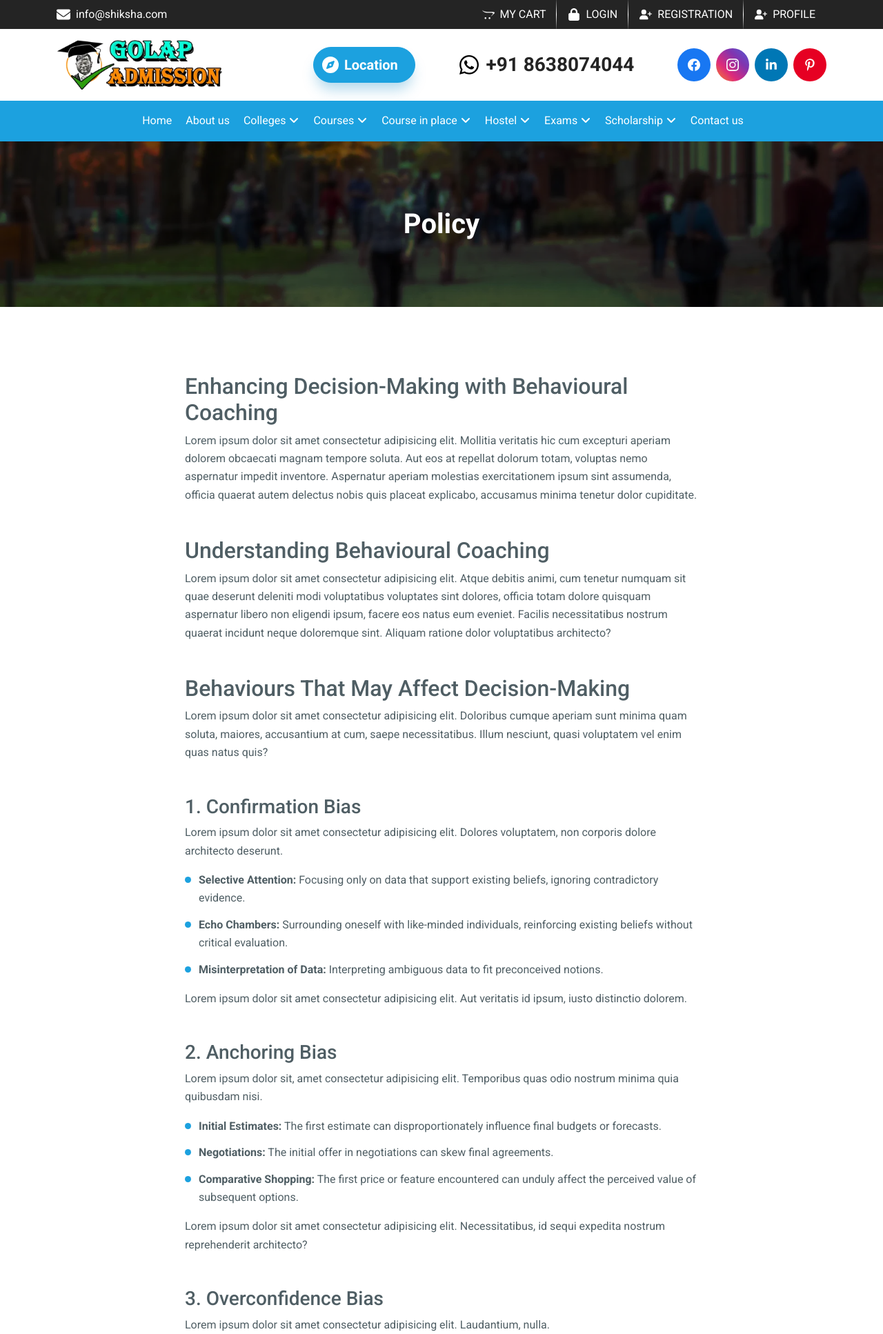
After one commit to shuvrod564/shiksha, a PHP site: page /basetemplate/policy.php in a window 1280 px wide. The commit adds this page. Shown: the top 1934 px of the page at 69% size. Run offline with PHP 8.4, Linux system fonts and the light colour scheme; data that the repository does not hold is empty; style sheets or scripts are compiled from the project's sources.

Commit message:
about and policy new section

```diff
--- /dev/null
+++ b/policy.php
@@ -0,0 +1,121 @@
+<!DOCTYPE html>
+<html lang="en">
+<head>
+    <meta charset="UTF-8">
+    <meta http-equiv="X-UA-Compatible" content="IE=edge">
+    <meta name="viewport" content="width=device-width, minimum-scale=1.0, initial-scale=1, shrink-to-fit=no">
+    <link rel="shortcut icon" href="assets/images/favicon.ico" type="image/x-icon">
+    <title>Policy</title>
+
+    <!-- All Stylesheets -->
+
+    <?php $folder='root'; include_once('includes/stylesheets.inc.php'); ?>
+</head>
+<body>
+
+    <main>
+        <!-- Preloader, Main Navigation Menu -->
+        <?php $folder='root'; include_once('includes/header.inc.php'); ?>
+
+        <!-- Header section start -->
+        <div class="position-relative py-5">
+            <img src="assets/images/global/hero-bg.webp" class="img-fluid w-100 h-100 object-fit-cover position-absolute top-0 start-0 z-0" alt="banner image">
+            <div class="position-absolute top-0 start-0 w-100 h-100 z-1 bg-black opacity-50"></div>
+            <div class="container py-md-5 position-relative z-3">
+                <h1 class="fs-1 fw-semibold text-white mb-0 text-center">Policy</h1>
+            </div><!--.container-->
+        </div>
+        <!-- Header section end -->
+
+        <!-- Header section end -->
+        <section class="py-5">
+            <div class="container">
+                <div class="col-lg-8 mx-auto">
+                    <h2 class="h2 mt-5">Enhancing Decision-Making with Behavioural Coaching</h2>
+                    <p>
+                       Lorem ipsum dolor sit amet consectetur adipisicing elit. Mollitia veritatis hic cum excepturi aperiam dolorem obcaecati magnam tempore soluta. Aut eos at repellat dolorum totam, voluptas nemo aspernatur impedit inventore. Aspernatur aperiam molestias exercitationem ipsum sint assumenda, officia quaerat autem delectus nobis quis placeat explicabo, accusamus minima tenetur dolor cupiditate.
+                    </p>
+
+                    <h2 class="h2 mt-5">Understanding Behavioural Coaching</h2>
+                    <p>
+                        Lorem ipsum dolor sit amet consectetur adipisicing elit. Atque debitis animi, cum tenetur numquam sit quae deserunt deleniti modi voluptatibus voluptates sint dolores, officia totam dolore quisquam aspernatur libero non eligendi ipsum, facere eos natus eum eveniet. Facilis necessitatibus nostrum quaerat incidunt neque doloremque sint. Aliquam ratione dolor voluptatibus architecto?
+                    </p>
+
+                    <h2 class="h2 mt-5">Behaviours That May Affect Decision-Making</h2>
+                    <p>
+                       Lorem ipsum dolor sit amet consectetur adipisicing elit. Doloribus cumque aperiam sunt minima quam soluta, maiores, accusantium at cum, saepe necessitatibus. Illum nesciunt, quasi voluptatem vel enim quas natus quis?
+                    </p>
+
+                    <h3 class="h3 mt-5">1. Confirmation Bias</h3>
+                    <p>
+                        Lorem ipsum dolor sit amet consectetur adipisicing elit. Dolores voluptatem, non corporis dolore architecto deserunt.
+                    </p>
+                    <ul class="disc__list d-flex flex-column gap-2 mb-3">
+                        <li><strong>Selective Attention:</strong> Focusing only on data that support existing beliefs, ignoring contradictory evidence.</li>
+                        <li><strong>Echo Chambers:</strong> Surrounding oneself with like-minded individuals, reinforcing existing beliefs without critical evaluation.</li>
+                        <li><strong>Misinterpretation of Data:</strong> Interpreting ambiguous data to fit preconceived notions.</li>
+                    </ul>
+                    <p>
+                        Lorem ipsum dolor sit amet consectetur adipisicing elit. Aut veritatis id ipsum, iusto distinctio dolorem.
+                    </p>
+
+                    <h3 class="h3 mt-5">2. Anchoring Bias </h3>
+                    <p>
+                        Lorem ipsum dolor sit, amet consectetur adipisicing elit. Temporibus quas odio nostrum minima quia quibusdam nisi.
+                    </p>
+                    <ul class="disc__list d-flex flex-column gap-2 mb-3">
+                        <li><strong>Initial Estimates:</strong> The first estimate can disproportionately influence final budgets or forecasts.</li>
+                        <li><strong>Negotiations:</strong> The initial offer in negotiations can skew final agreements.</li>
+                        <li><strong>Comparative Shopping:</strong> The first price or feature encountered can unduly affect the perceived value of subsequent options.</li>
+                    </ul>
+                    <p>
+                        Lorem ipsum dolor sit amet consectetur adipisicing elit. Necessitatibus, id sequi expedita nostrum reprehenderit architecto?
+                    </p>
+
+                    <h3 class="h3 mt-5">3. Overconfidence Bias</h3>
+                    <p>
+                       Lorem ipsum dolor sit amet consectetur adipisicing elit. Laudantium, nulla.
+                    </p>
+                    <ul class="disc__list d-flex flex-column gap-2 mb-3">
+                        <li><strong>Risk Underestimation:</strong> Overcommitting to ambitious projects without fully considering potential risks.</li>
+                        <li><strong>Inadequate Preparation:</strong> Neglecting thorough research or preparation due to overconfidence in expertise.  </li>
+                        <li><strong>Resistance to Feedback:</strong> Dismissing alternative viewpoints or constructive criticism.</li>
+                    </ul>
+                    <p>
+                        Lorem ipsum dolor sit amet consectetur, adipisicing elit. Laboriosam qui libero voluptates? Sint ipsum nesciunt asperiores recusandae voluptas obcaecati reprehenderit explicabo fugiat molestias amet beatae ipsam doloremque, architecto maiores odit?
+                    </p>
+
+                    <h3 class="h3 mt-5">4. Herding Behaviour</h3>
+                    <p>
+                        Lorem ipsum dolor sit amet consectetur adipisicing elit. Eveniet, explicabo?
+                    </p>
+                    <ul class="disc__list d-flex flex-column gap-2 mb-3">
+                        <li><strong>Social Proof:</strong> Copying others’ behaviour, especially in uncertain situations.</li>
+                        <li><strong>Fear of Isolation:</strong> Conforming to group decisions to avoid standing out can stifle innovation.</li>
+                        <li><strong>Groupthink:</strong> Suppressing critical evaluation in favour of consensus.</li>
+                    </ul>
+                    <p>
+                        Lorem ipsum dolor sit amet, consectetur adipisicing elit. Ipsam excepturi adipisci ullam laboriosam cumque fuga a itaque vel voluptatibus atque?
+                    </p>
+
+                    <h2 class="h2 mt-5">Conclusion</h2>
+                      <p>
+                        Lorem ipsum dolor sit amet consectetur adipisicing elit. Ipsum laudantium aut culpa inventore itaque! Quos voluptate culpa recusandae nemo deserunt nihil magnam. Mollitia rem voluptates eum accusamus officiis architecto corrupti!
+                      </p>
+                      <p>
+                        Lorem ipsum, dolor sit amet consectetur adipisicing elit. Debitis sunt quos quae atque ratione molestias assumenda ipsa nemo. Libero optio ea molestiae quibusdam aspernatur quidem quia assumenda dignissimos modi, ipsa dolorum itaque reiciendis consequuntur laboriosam commodi! Eaque illo provident, consequatur ipsum aperiam nemo illum suscipit ipsam soluta obcaecati accusamus consectetur, harum debitis fugit officiis, quam vero esse beatae dolores aspernatur nesciunt! Eligendi id beatae nam, eaque illum minima earum nisi!
+                      </p>
+                     <!-- author -->
+                </div><!--.//col-->
+            </div><!--.//container-->
+        </section>
+        <!-- Header section end -->
+    </main>
+
+    <!-- Footer and Script List -->
+    <?php $folder='root'; include_once('includes/footer.inc.php'); ?>
+
+
+
+</body>
+</html>
```
Also changed, not shown: about.php (added, +103 -0 lines), assets/images/about/about-company-400.webp (added), assets/images/about/about-company-800.webp (added), assets/images/about/about-company.webp (added), assets/images/about/clients/accurpress.webp (added), assets/images/about/clients/al-ameen-logo.webp (added), assets/images/about/clients/image.psd.webp (added), assets/images/about/clients/rajagiri.webp (added), assets/images/about/header-bg-thumbnail.webp (added), assets/images/about/my-experiences.webp (added), sass/_other_pages.scss (line endings or trailing spaces).
